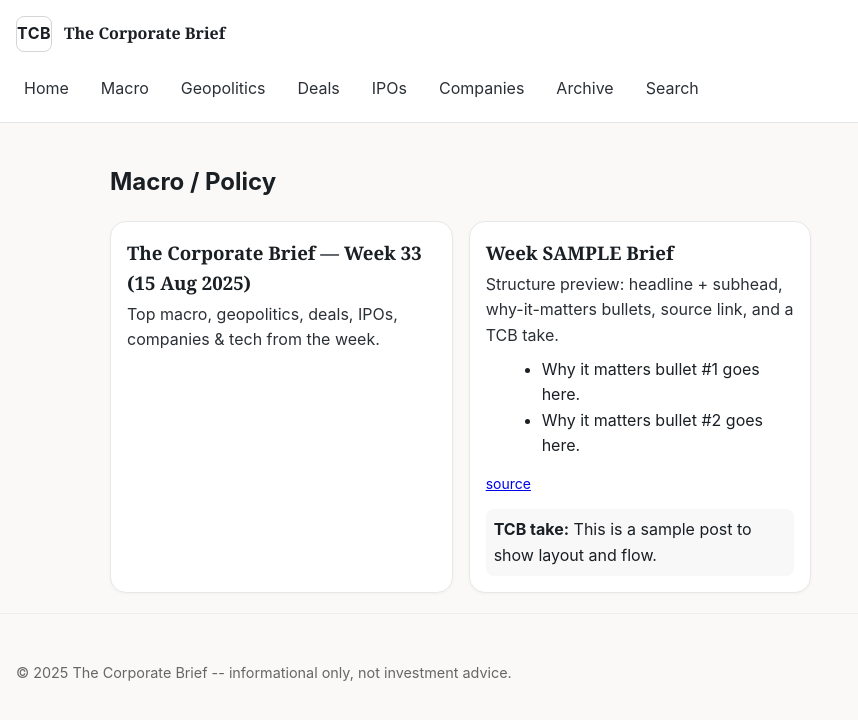
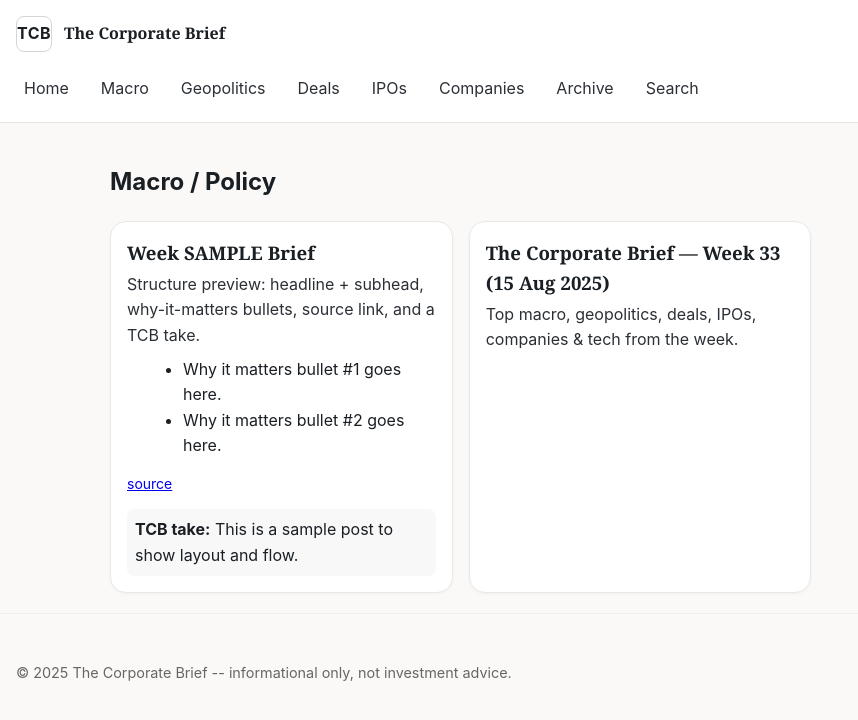
Before and after one commit to TheCorporateBrief/thecorporatebrief.github.io, a Jekyll site: the page built from pages/macro.html, in a window 1280 px wide. Shown: the top 720 px of the page, without its empty margins (0-858 px from the left). Built offline with Jekyll 4.4.1, drawn with Linux system fonts in a browser that asks for light colours.

Commit message:
Update macro.html

```diff
--- a/pages/macro.html
+++ b/pages/macro.html
@@ -4,6 +4,6 @@ title: Macro / Policy
 ---
 <h2>Macro / Policy</h2>
 <div class="grid">
-{% assign posts_filtered = site.posts | where_exp: "p", "p.categories contains 'macro'" %}
-{% for post in posts_filtered %}{% include card.html post=post %}{% endfor %}
+{% assign list = site.posts | where_exp: "p", "p.categories contains 'macro'" | sort: 'date' | reverse %}
+{% for post in list %}{% include card.html post=post %}{% endfor %}
 </div>
```
